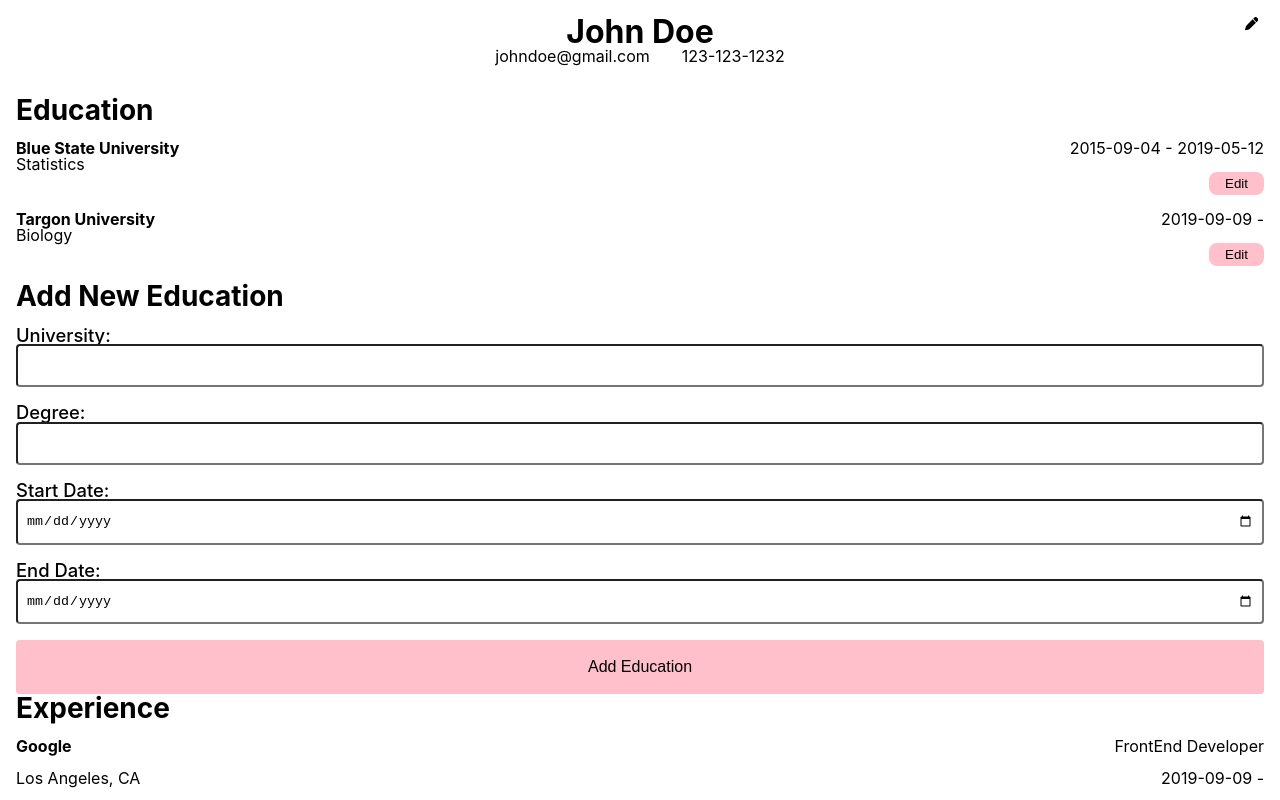
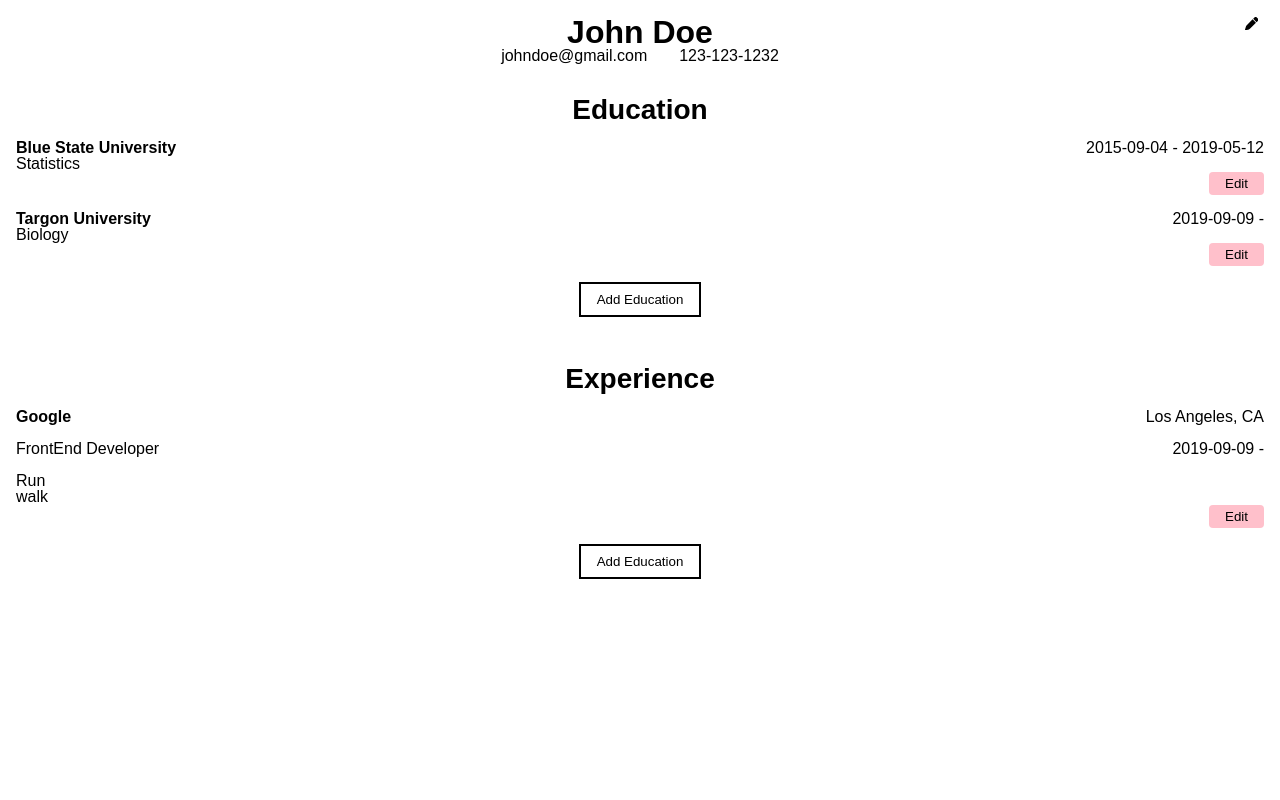
Before and after one commit to jduong09/cvProject, a React (Create React App) app: page / in a window 1280 px wide. Shown: the top 800 px of the page. Built offline with nearby package versions, Linux system fonts and the light colour scheme.

Commit message:
Fixed css styling for div-experience.

```diff
--- a/src/components/App.js
+++ b/src/components/App.js
@@ -2,17 +2,6 @@ import React, { Component } from 'react';
 import '../styles/App.css';
 import Education from './Education';
 import Experience from './Experience';
-
-/*
-A section to add general information like name, email, phone number. (done)
-A section to add your educational experience (school name, title of study, date of study) (done)
-A section to add practical experience (company name, position title, main tasks of your jobs, date from and until when you worked for that company)
-*/
-
-/*
-Be sure to include an edit and submit button for each section or for the whole CV,
-your preference. The submit button should submit your form and display the value of your input fields in HTML elements. The edit button should add back (display) the input fields, with the previously displayed information as values. In those input fields, you should be able to edit and resubmit the content. You’re going to make heavy use of state and props, so make sure you understood those concepts.
-*/
 
 class App extends Component {
   constructor(props) {
@@ -178,7 +167,7 @@ class App extends Component {
           </button>
         </header>
         <main>
-          <div id="div-form-gen-info" className={editMode ? "" : "hide"}>
+          <div id="div-form-gen" className={`div-form ${editMode ? "" : "hide"}`}>
             <div className="form-header">
               <h2>Edit Info</h2>
               <button id="btn-close-gen" className="btn-close" onClick={this.hideEdit}>X</button>
--- a/src/components/Education.js
+++ b/src/components/Education.js
@@ -9,6 +9,7 @@ class Education extends Component {
     school name, title of study, date of stud
     */
     this.state = {
+      formHidden: true,
       formAction: 'ADD',
       editIdx: '',
       inputUniversity: '',
@@ -20,6 +21,8 @@ class Education extends Component {
     this.handleChange = this.handleChange.bind(this);
     this.handleSubmit = this.handleSubmit.bind(this);
     this.setEditForm = this.setEditForm.bind(this);
+    this.setAddForm = this.setAddForm.bind(this);
+    this.hideForm = this.hideForm.bind(this);
   }
 
   // Event Listener for onClick method
@@ -29,6 +32,7 @@ class Education extends Component {
     const educationObj = this.props.education[idx + 1];
 
     this.setState({
+      formHidden: false,
       formAction: 'EDIT',
       editIdx: idx + 1,
       inputUniversity: educationObj.name,
@@ -58,6 +62,25 @@ class Education extends Component {
         inputEndDate: e.currentTarget.value
       });
     }
+  }
+
+  setAddForm(e) {
+    e.preventDefault();
+    this.setState({
+      formHidden: false,
+      formAction: 'ADD',
+      inputUniversity: '',
+      inputDegree: '',
+      inputStartDate: '',
+      inputEndDate: ''
+    });
+  }
+
+  hideForm(e) {
+    e.preventDefault();
+    this.setState({
+      formHidden: true
+    });
   }
 
   handleSubmit(e) {
@@ -93,7 +116,7 @@ class Education extends Component {
 
   render() {
     const { education } = this.props;
-    const { formAction, inputUniversity, inputDegree, inputStartDate, inputEndDate } = this.state;
+    const { formHidden, formAction, inputUniversity, inputDegree, inputStartDate, inputEndDate } = this.state;
 
     const listOfEducation = Object.entries(education).map((item,idx) => {
       return (
@@ -111,7 +134,8 @@ class Education extends Component {
       <div className="div-education">
         <h2>Education</h2>
         <ul id="list-education">{listOfEducation}</ul>
-        <EducationForm formAction={formAction} inputUniversity={inputUniversity} inputDegree={inputDegree} inputStartDate={inputStartDate} inputEndDate={inputEndDate} handleChange={this.handleChange} handleSubmit={this.handleSubmit} />
+        <button id="btn-add-education" className="btn-add" onClick={this.setAddForm}>Add Education</button>
+        <EducationForm formHidden={formHidden} formAction={formAction} inputUniversity={inputUniversity} inputDegree={inputDegree} inputStartDate={inputStartDate} inputEndDate={inputEndDate} handleChange={this.handleChange} handleSubmit={this.handleSubmit} hideForm={this.hideForm} />
       </div>
     );
   }
--- a/src/components/EducationForm.js
+++ b/src/components/EducationForm.js
@@ -1,9 +1,13 @@
 import React from 'react';
 
-const EducationForm = ({ formAction, inputUniversity, inputDegree, inputStartDate, inputEndDate, handleChange, handleSubmit }) => {
+const EducationForm = ({ formHidden, formAction, inputUniversity, inputDegree, inputStartDate, inputEndDate, handleChange, handleSubmit, hideForm }) => {
   return (
+    <div className={`div-form ${formHidden ? "hide" : ""}`}>
+      <div className="form-header">
+        <h2>{formAction === 'ADD' ? 'Add New Education' : 'Edit Education'}</h2>
+        <button id="btn-close-education" className="btn-close" onClick={hideForm}>X</button>
+      </div>
       <form id="form-education" onSubmit={handleSubmit}>
-      <h2>{formAction === 'ADD' ? 'Add New Education' : 'Edit Education'}</h2>
         <label htmlFor='university'>University:</label>
         <input type="text" id="university" name="university" onChange={(e) => handleChange('name', e)} value={inputUniversity} />
 
@@ -18,6 +22,7 @@ const EducationForm = ({ formAction, inputUniversity, inputDegree, inputStartDat
 
         <button id="btn-education-form" type="submit">{formAction === 'ADD' ? 'Add Education' : 'Edit Education'}</button>
       </form>
+    </div>
   )
 }
 
--- a/src/components/Experience.js
+++ b/src/components/Experience.js
@@ -6,6 +6,7 @@ class Experience extends Component {
     super(props);
 
     this.state = {
+      formHidden: true,
       formAction: 'ADD',
       editIdx: '',
       inputName: '',
@@ -22,19 +23,10 @@ class Experience extends Component {
     this.addAchievement = this.addAchievement.bind(this);
     this.setEditForm = this.setEditForm.bind(this);
     this.handleAchievement = this.handleAchievement.bind(this);
-  }
-  /*
-  "1": {
-    "name": "Google",
-    "title": "FrontEnd Developer",
-    "location": "Los Angeles, CA",
-    "startDate": "2019-09-09",
-    "endDate": null,
-    "achivements": []
+    this.setAddForm = this.setAddForm.bind(this);
+    this.hideForm = this.hideForm.bind(this);
   }
 
-  <button type="button" onClick={(e) => this.setEditForm(idx, e)}>Edit</button>
-  */
   handleChange(inputName, e) {
     e.preventDefault();
 
@@ -105,6 +97,7 @@ class Experience extends Component {
     e.preventDefault();
     const experienceObj = this.props.experience[idx + 1];
     this.setState({
+      formHidden: false,
       formAction: 'EDIT',
       editIdx: idx + 1,
       inputName: experienceObj.name,
@@ -126,8 +119,29 @@ class Experience extends Component {
     });
   }
 
+  setAddForm(e) {
+    e.preventDefault();
+    this.setState({
+      formHidden: false,
+      formAction: 'ADD',
+      inputName: '',
+      inputTitle: '',
+      inputLocation: '',
+      inputStartDate: '',
+      inputEndDate: '',
+      arrAchievements: []
+    });
+  }
+
+  hideForm(e) {
+    e.preventDefault();
+    this.setState({
+      formHidden: true
+    });
+  }
+
   render() {
-    const { formAction, inputName, inputTitle, inputDegree, inputLocation, inputStartDate, inputEndDate, inputAchievement, arrAchievements } = this.state;
+    const { formHidden, formAction, inputName, inputTitle, inputDegree, inputLocation, inputStartDate, inputEndDate, inputAchievement, arrAchievements } = this.state;
     const listOfExperience = Object.entries(this.props.experience).map((item, idx) => {
       const listOfAchievements = item[1].achievements.map((achievement, idx) => {
         return <li key={idx}>{achievement}</li>
@@ -151,7 +165,9 @@ class Experience extends Component {
         <ul id="list-experience">
           {listOfExperience}
         </ul>
+        <button id="btn-add-experience" className="btn-add" onClick={this.setAddForm}>Add Education</button>
         <ExperienceForm
+          formHidden={formHidden}
           formAction={formAction}
           inputName={inputName}
           inputTitle={inputTitle}
@@ -165,6 +181,7 @@ class Experience extends Component {
           handleSubmit={this.handleSubmit}
           addAchievement={this.addAchievement}
           handleAchievement={this.handleAchievement}
+          hideForm={this.hideForm}
         />
       </div>
     )
--- a/src/components/ExperienceForm.js
+++ b/src/components/ExperienceForm.js
@@ -1,6 +1,6 @@
 import React from 'react';
 
-const ExperienceForm = ({ formAction, inputName, inputTitle, inputLocation, inputStartDate, inputEndDate, achievements, inputAchievement, handleChange, handleSubmit, addAchievement, handleAchievement }) => {
+const ExperienceForm = ({ formHidden, formAction, inputName, inputTitle, inputLocation, inputStartDate, inputEndDate, achievements, inputAchievement, handleChange, handleSubmit, addAchievement, handleAchievement, hideForm }) => {
   let listAchievements;
   if (formAction === 'EDIT') {
     listAchievements = achievements.map((achievement, idx) => {
@@ -19,6 +19,11 @@ const ExperienceForm = ({ formAction, inputName, inputTitle, inputLocation, inpu
     });
   }
   return (
+    <div className={`div-form ${formHidden ? "hide" : ""}`}>
+      <div className="form-header">
+        <h2>{formAction === 'EDIT' ? 'Edit Experience' : 'Add New Experience'}</h2>
+        <button id="btn-close-experience" className="btn-close" onClick={hideForm}>X</button>
+      </div>
       <form id="form-experience" onSubmit={handleSubmit}>
         <h3>{formAction === 'EDIT' ? 'Edit Experience' : 'Add New Experience'}</h3>
         <label htmlFor='experience-name'>Company/Job Name:</label>
@@ -46,6 +51,7 @@ const ExperienceForm = ({ formAction, inputName, inputTitle, inputLocation, inpu
 
         <button type="submit">{formAction === 'EDIT' ? 'Edit' : 'Add'}</button>
       </form>
+    </div>
   )
 }
 
--- a/src/styles/App.css
+++ b/src/styles/App.css
@@ -1,3 +1,7 @@
+body {
+  font-family: sans-serif;
+}
+
 .hide {
   display: none !important;
 }
@@ -37,7 +41,7 @@ main {
   padding: 1rem;
 }
 
-#div-form-gen-info {
+.div-form {
   display: flex;
   flex-direction: column;
   width: 50%;
@@ -97,8 +101,13 @@ form {
 }
 
 .div-education > h2, #form-education > h2, #div-experience > h2, #form-experience > h2 {
+  text-align: center;
   font-size: 1.75rem;
   margin-bottom: 1rem;
+}
+
+#div-form-gen, .div-education, #div-experience {
+  margin-bottom: 3rem;
 }
 
 .list-item-education {
@@ -123,7 +132,16 @@ form {
   margin: 0 0 0 auto;
   padding: .25rem 1rem;
   background-color: pink;
-  border-radius: .5rem;
+  border-radius: 4px;
+}
+
+.btn-add {
+  display: block;
+  width: fit-content;
+  margin: 1rem auto;
+  padding: .5rem 1rem;
+  border: 2px solid black;
+  font-weight: 500;
 }
 
 .list-item-experience {
@@ -132,13 +150,37 @@ form {
   justify-content: space-between;
 }
 
-.list-item-experience > h3, .list-item-experience > span:nth-of-type(2) {
+.list-item-experience > h3, .list-item-experience > span:nth-of-type(1) {
   flex: 2 50%;
   margin-bottom: 1rem;
 }
 
-.list-item-experience > span:nth-of-type(1), .list-item-experience > span:nth-of-type(3) {
+.list-item-experience > span:nth-of-type(2), .list-item-experience > span:nth-of-type(3) {
   margin-bottom: 1rem;
+}
+
+.list-item-experience > h3 {
+  order: 1;
+}
+
+.list-item-experience > span:nth-of-type(1) {
+  order: 3;
+}
+
+.list-item-experience > span:nth-of-type(2) {
+  order: 2;
+}
+
+.list-item-experience > span:nth-of-type(3) {
+  order: 4;
+}
+
+.list-item-experience > ul {
+  order: 5;
+}
+
+.list-item-experience > button {
+  order: 6;
 }
 
 .list-item-experience > ul {
```
Lines whose indentation alone changed are shown as unchanged.
